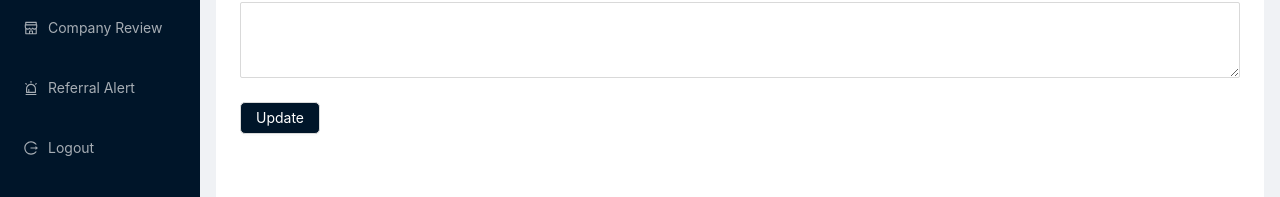
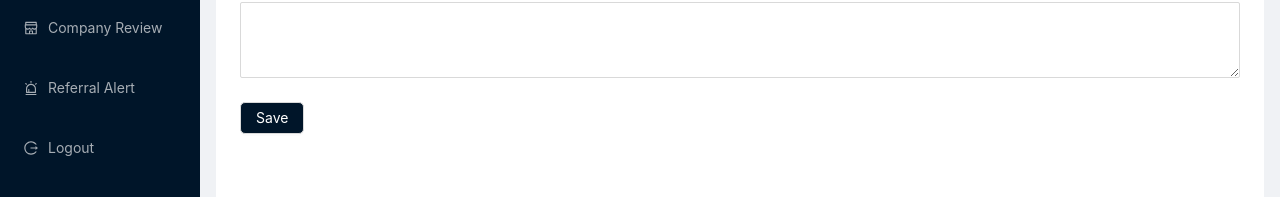
Before and after one commit to Sapna2001/Job-Portal, a React (Create React App) app in the folder client/: page /postjob in a window 1280 px wide. Shown: the part 460-657 px from the top of the page. Built offline with nearby package versions, Linux system fonts and the light colour scheme; no server answers; the HTML template or start-up script is replaced by a standard one.

Commit message:
edit page

```diff
--- a/client/src/Pages/EditJob.js
+++ b/client/src/Pages/EditJob.js
@@ -1,6 +1,6 @@
 import React, { useState } from "react";
 import DefaultLayout from "../Components/DefaultLayout";
-import { Row, Col, Form, Tabs, Input, Button, Select } from "antd";
+import { Row, Col, Form, Tabs, Input, Button, message } from "antd";
 import { useDispatch, useSelector } from "react-redux";
 import { editJob } from "../redux/actions/jobActions";
 import { useParams } from 'react-router-dom'
@@ -17,6 +17,7 @@ function EditJob() {
 
   function onFirstFormFinish(values) {
     setJobInfo(values);
+    message.info('Saved');
   }
 
   function onFinalFormFinish(values) {
@@ -124,7 +125,7 @@ function EditJob() {
                 </Col>
               </Row>
 
-              <Button htmlType="submit">Update</Button>
+              <Button htmlType="submit">Save</Button>
                 </Form>
               ),
             },
--- a/client/src/Pages/JobInfo.js
+++ b/client/src/Pages/JobInfo.js
@@ -1,14 +1,21 @@
-import moment from "moment";
 import React from "react";
 import { useSelector } from "react-redux";
+import { Link } from "react-router-dom";
 import DefaultLayout from "../Components/DefaultLayout";
+import { Button , Tag} from "antd";
+import moment from "moment";
 import { useParams } from 'react-router-dom'
 
 function JobInfo() {
   const { jobs } = useSelector((state) => state.jobsReducer);
   const { id } = useParams()
-  console.log(id);
   const job = jobs.find((job) => job._id === id);
+
+  const userid = JSON.parse(localStorage.getItem("user"))._id;
+  const appliedCandidates = job.appliedCandidates;
+  const alreadyApplied = appliedCandidates.find(
+    (candidate) => candidate.userid === userid
+  );
 
   return (
     <div>
@@ -53,6 +60,15 @@ function JobInfo() {
             <hr />
 
             <div className="flex justify-content-between">
+              {job.postedBy === userid ? (
+                <Button>
+                  <Link to={`/editjob/${job._id}`}>Edit Now</Link>
+                </Button>
+              ) : alreadyApplied ? (
+                <Tag color="green">Already Applied</Tag>
+              ) : (
+                <Button>Apply Now</Button>
+              )}
               <p>
                 <b>Posted on</b> {moment(job.createdAt).format("MMM DD yyyy")}
               </p>
--- a/client/src/Pages/PostJob.js
+++ b/client/src/Pages/PostJob.js
@@ -1,6 +1,6 @@
 import React, { useState } from "react";
 import DefaultLayout from "../Components/DefaultLayout";
-import { Row, Col, Form, Tabs, Input, Button } from "antd";
+import { Row, Col, Form, Tabs, Input, Button, message } from "antd";
 import { useDispatch } from "react-redux";
 import { postJob } from "../redux/actions/jobActions";
 
@@ -11,6 +11,7 @@ function PostJob() {
   const dispatch = useDispatch()
   function onFirstFormFinish(values) {
     setJobInfo(values);
+    message.info('Saved');
   }
 
   function onFinalFormFinish(values) {
@@ -113,7 +114,7 @@ function PostJob() {
                 </Col>
               </Row>
 
-              <Button htmlType="submit">Update</Button>
+              <Button htmlType="submit">Save</Button>
             </Form>
               ),
             },
```
